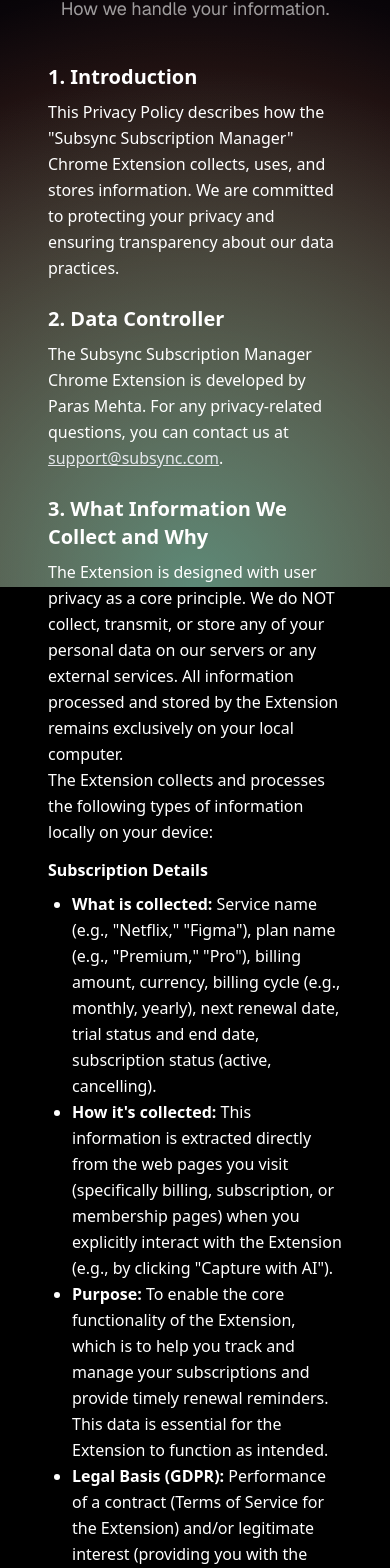
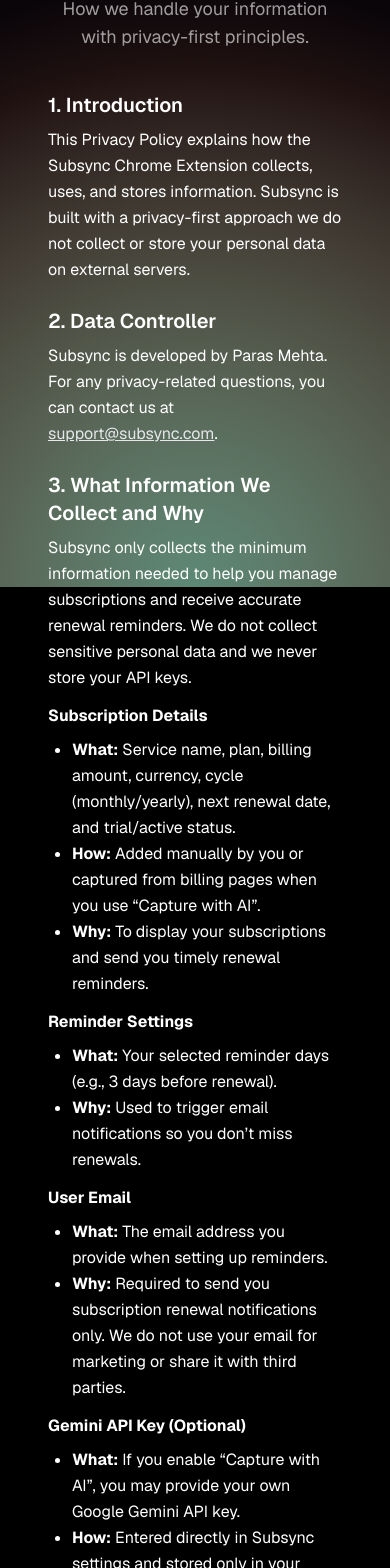
Before and after one commit to parasss19/Subsync, a React (Vite) app: page /privacy in a window 390 px wide. Shown: the part 257-1825 px from the top of the page. Built offline with nearby package versions, Linux system fonts and the light colour scheme.

Commit message:
privacy page updated

```diff
--- a/src/pages/Privacy.jsx
+++ b/src/pages/Privacy.jsx
@@ -1,224 +1,212 @@
-import { CalendarSync } from 'lucide-react';
-import logo from '../assets/logo.svg'
+import logo from "../assets/logo.svg";
 
 const Privacy = () => {
   return (
-    <div className='mt-20 px-6 max-w-5xl mx-auto'>
+    <div className="mt-20 px-6 max-w-5xl mx-auto">
       {/* Title */}
-      <div className='text-center mb-10 font-[Geist]'>
-        <h1 className='text-3xl sm:text-4xl font-bold text-white'>
-          <span className='text-yellow-500 flex items-center justify-center gap-2'>
-            {/* <CalendarSync/> Subsync */}
-            <img src={logo} alt="logo image" className='w-10 h-10'/>
-            Subsync
+      <div className="text-center mb-10 font-[Geist]">
+        <h1 className="text-3xl sm:text-4xl font-bold text-white">
+          <span className="text-yellow-500 flex items-center justify-center gap-2">
+            <img src={logo} alt="logo image" className="w-10 h-10" /> Subsync
           </span>
           Privacy Policy
         </h1>
-        <p className='mt-2 text-lg text-white/60'>How we handle your information.</p>
+        <p className="mt-2 text-lg text-white/60">
+          How we handle your information with privacy-first principles.
+        </p>
       </div>
 
       {/* Content */}
-      <div className='space-y-6 mb-10 text-white leading-relaxed font-[]'>
+      <div className="space-y-6 mb-10 text-white leading-relaxed font-[Geist]">
         <section>
-          <h2 className='text-xl font-semibold text-white mb-2'>1. Introduction</h2>
+          <h2 className="text-xl font-semibold mb-2">1. Introduction</h2>
           <p>
-            This Privacy Policy describes how the "Subsync Subscription Manager"
-            Chrome Extension collects, uses, and stores information. We are committed to protecting
-            your privacy and ensuring transparency about our data practices.
+            This Privacy Policy explains how the Subsync Chrome Extension collects, uses, and stores information.
+            Subsync is built with a privacy-first approach we do not collect or store your personal data on
+            external servers.
           </p>
         </section>
 
         <section>
-          <h2 className='text-xl font-semibold text-white mb-2'>2. Data Controller</h2>
+          <h2 className="text-xl font-semibold mb-2">2. Data Controller</h2>
           <p>
-            The Subsync Subscription Manager Chrome Extension is developed by Paras Mehta. For any
-            privacy-related questions, you can contact us at{' '}
-            <a href='mailto:parasss0708@gmail.com' className='text-gray-200 underline'>support@subsync.com</a>.
+            Subsync is developed by Paras Mehta. For any privacy-related
+            questions, you can contact us at{" "}
+            <a
+              href="mailto:parasss0708@gmail.com"
+              className="text-gray-200 underline"
+            >
+              support@subsync.com
+            </a>
+            .
           </p>
         </section>
 
         <section>
-          <h2 className='text-xl font-semibold text-white mb-2'>3. What Information We Collect and Why</h2>
+          <h2 className="text-xl font-semibold mb-2">
+            3. What Information We Collect and Why
+          </h2>
           <p>
-            The Extension is designed with user privacy as a core principle. We do NOT collect, transmit, or store any
-            of your personal data on our servers or any external services. All information processed and stored by the
-            Extension remains exclusively on your local computer.
+            Subsync only collects the minimum information needed to help you manage
+            subscriptions and receive accurate renewal reminders. We do not collect
+            sensitive personal data and we never store your API keys.
           </p>
 
-          <p>The Extension collects and processes the following types of information locally on your device:</p>
-
-          <h1 className='font-bold mt-3'>Subscription Details</h1>
-          <ul className='list-disc ml-6 mt-2'>
+          <h3 className="font-bold mt-3">Subscription Details</h3>
+          <ul className="list-disc ml-6 mt-2">
             <li>
-              <strong>What is collected:</strong> Service name (e.g., "Netflix," "Figma"), plan name (e.g., "Premium,"
-              "Pro"), billing amount, currency, billing cycle (e.g., monthly, yearly), next renewal date, trial status
-              and end date, subscription status (active, cancelling).
+              <strong>What:</strong> Service name, plan, billing amount, currency,
+              cycle (monthly/yearly), next renewal date, and trial/active status.
             </li>
             <li>
-              <strong>How it&apos;s collected:</strong> This information is extracted directly from the web pages you visit
-              (specifically billing, subscription, or membership pages) when you explicitly interact with the Extension
-              (e.g., by clicking "Capture with AI").
+              <strong>How:</strong> Added manually by you or captured from billing
+              pages when you use “Capture with AI”.
             </li>
             <li>
-              <strong>Purpose:</strong> To enable the core functionality of the Extension, which is to help you track and
-              manage your subscriptions and provide timely renewal reminders. This data is essential for the Extension to
-              function as intended.
-            </li>
-            <li>
-              <strong>Legal Basis (GDPR):</strong> Performance of a contract (Terms of Service for the Extension) and/or
-              legitimate interest (providing you with the requested functionality of subscription management).
+              <strong>Why:</strong> To display your subscriptions and send you timely
+              renewal reminders.
             </li>
           </ul>
 
-          <h1 className='font-bold mt-3'>Gemini API Key (if provided)</h1>
-          <ul className='list-disc ml-6 mt-2'>
+          <h3 className="font-bold mt-3">Reminder Settings</h3>
+          <ul className="list-disc ml-6 mt-2">
             <li>
-              <strong>What is collected:</strong> An API key you may provide to enable the "Capture with AI" feature.
+              <strong>What:</strong> Your selected reminder days (e.g., 3 days before
+              renewal).
             </li>
             <li>
-              <strong>How it&apos;s collected:</strong> You explicitly enter this key into the Extension&apos;s settings page.
-            </li>
-            <li>
-              <strong>Purpose:</strong> To authenticate requests made directly from your browser to Google&apos;s Gemini API
-              service, allowing the "Capture with AI" feature to function.
+              <strong>Why:</strong> Used to trigger email notifications so you don’t
+              miss renewals.
             </li>
           </ul>
 
-          <h1 className='font-bold mt-3'>Page Content (for extraction)</h1>
-          <ul className='list-disc ml-6 mt-2'>
+          <h3 className="font-bold mt-3">User Email</h3>
+          <ul className="list-disc ml-6 mt-2">
             <li>
-              <strong>What is collected:</strong> The text content and HTML structure of the active web page you are
-              viewing.
+              <strong>What:</strong> The email address you provide when setting up
+              reminders.
             </li>
             <li>
-              <strong>How it&apos;s collected:</strong> This data is temporarily accessed by the Extension&apos;s content scripts
-              only when you explicitly click a "Capture" button. It is processed locally to identify and extract
-              subscription details.
+              <strong>Why:</strong> Required to send you subscription renewal
+              notifications only. We do not use your email for marketing or share it
+              with third parties.
+            </li>
+          </ul>
+
+          <h3 className="font-bold mt-3">Gemini API Key (Optional)</h3>
+          <ul className="list-disc ml-6 mt-2">
+            <li>
+              <strong>What:</strong> If you enable “Capture with AI”, you may provide
+              your own Google Gemini API key.
             </li>
             <li>
-              <strong>Purpose:</strong> To perform the automated subscription detail extraction and categorization.
+              <strong>How:</strong> Entered directly in Subsync settings and stored
+              only in your browser.
             </li>
             <li>
-              <strong>Legal Basis (GDPR):</strong> Performance of a contract (providing you with the requested functionality
-              of subscription detail extraction).
+              <strong>Why:</strong> Used locally in your browser to authenticate
+              requests to Google’s API. We never see, transmit, or store your key.
             </li>
           </ul>
         </section>
 
         <section>
-          <h2 className='text-xl font-semibold text-white mb-2'>4. How Information is Stored (Local Storage Only)</h2>
-          <ul className='list-disc ml-6 mt-2'>
+          <h2 className="text-xl font-semibold mb-2">
+            4. Storage
+          </h2>
+          <ul className="list-disc ml-6 mt-2">
             <li>
-              <strong>Local storage:</strong> All the information listed above (Subscription Details, Gemini API Key, and
-              any temporarily processed page content) is stored exclusively in your Chrome browser&apos;s local storage
-              (chrome.storage.local) on your computer.
+              <strong>Database:</strong> We store only the data required to send
+              accurate reminders — subscription details, your email, and reminder
+              days. No sensitive personal data or API keys are stored in our database.
             </li>
             <li>
-              <strong>No Cloud Storage:</strong> We do not have access to, nor do we store, any of this data on our
-              servers or any third-party cloud services.
+              <strong>Local Storage:</strong> Your settings, Gemini API key (if
+              provided), and extension preferences remain only in your Chrome local
+              storage.
             </li>
             <li>
-              <strong>No Transmission:</strong> Your data is never transmitted to us or any other external entity.
+              <strong>No Cloud Backups:</strong> Apart from the reminder-related
+              information above, we do not back up or host your data externally.
             </li>
             <li>
-              <strong>Data Persistence:</strong> The data persists even if you close and reopen Chrome, but it will be
-              deleted if you uninstall the Extension or explicitly clear your Chrome browsing data.
+              <strong>No Transmission:</strong> Subscription and settings data remain
+              private. The only transmissions are emails sent directly to you for
+              reminders.
             </li>
             <li>
-              <strong>Data Portability:</strong> You have the option to export your stored subscription data as a JSON
-              file from the Extension's settings page.
+              <strong>Portability:</strong> You can export/import your subscription
+              list in JSON format at any time.
             </li>
           </ul>
         </section>
 
         <section>
-          <h2 className='text-xl font-semibold text-white mb-2'>5. How Information is Used</h2>
-          <ul className='list-disc ml-6 mt-2'>
-            <li>To display your subscriptions within the Extension&apos;s popup.</li>
-            <li>To calculate and display your total monthly spending.</li>
-            <li>To categorize your subscriptions.</li>
-            <li>To schedule and deliver renewal and trial reminder notifications.</li>
-            <li>To make direct authenticated calls to Google&apos;s Gemini API (if you have provided an API key).</li>
+          <h2 className="text-xl font-semibold mb-2">5. How Information is Used</h2>
+          <ul className="list-disc ml-6 mt-2">
+            <li>Show your subscriptions in the extension.</li>
+            <li>Calculate total monthly/yearly spending.</li>
+            <li>Send renewal/trial reminders you set.</li>
+            <li>Enable AI-powered capture if Gemini API is provided.</li>
           </ul>
         </section>
 
         <section>
-          <h2 className='text-xl font-semibold text-white mb-2'>6. Sharing Your Information (No Sharing)</h2>
+          <h2 className="text-xl font-semibold mb-2">
+            6. Sharing Your Information
+          </h2>
           <p>
-            We do not share, sell, rent, or trade any of your information with third parties. As all data is stored
-            locally on your device, there is no sharing of your data by us. If you choose to use the "Capture with AI"
-            feature and provide a Gemini API Key, requests are made directly from your browser to Google&apos;s API,
-            governed by Google&apos;s own terms of service and privacy policy. We are not involved in this data transfer.
+            We do not share, sell, or trade your information. If you enable
+            Gemini AI, requests are made directly from your browser to Google
+            and are subject to Google’s privacy policy. Subsync never
+            intermediates or stores these requests.
           </p>
         </section>
 
         <section>
-          <h2 className='text-xl font-semibold text-white mb-2'>7. Data Retention</h2>
+          <h2 className="text-xl font-semibold mb-2">7. No Analytics / Tracking</h2>
           <p>
-            Your data is retained for as long as you keep the Extension installed on your Chrome browser and do not
-            explicitly delete the data. We do not have access to your data, so we cannot delete it for you. You are in
-            full control of your data retention.
+            Subsync does not use any third-party analytics, trackers, or ads. We
+            do not monitor your browsing activity or usage behavior.
           </p>
         </section>
 
         <section>
-          <h2 className='text-xl font-semibold text-white mb-2'>8. Your Rights (GDPR)</h2>
-          <ul className='list-disc ml-6 mt-2'>
-            <li>
-              <strong>Right to Access:</strong> You can access all data stored by the Extension by opening the popup or by
-              using the "Export Data" feature.
-            </li>
-            <li>
-              <strong>Right to Rectification:</strong> Modify or update your subscription details directly within the
-              Extension (re-capture overwrites). You can also edit exported JSON and re-import it.
-            </li>
-            <li>
-              <strong>Right to Erasure:</strong> Delete individual subscriptions, delete all data by uninstalling the
-              Extension, or clear the Extension’s local data in your browser.
-            </li>
-            <li>
-              <strong>Right to Restriction of Processing:</strong> Disable features (like reminders) in settings; stop
-              processing by uninstalling the Extension.
-            </li>
-            <li>
-              <strong>Right to Data Portability:</strong> Export your subscription data as JSON.
-            </li>
-            <li>
-              <strong>Right to Object:</strong> Discontinue use of the Extension and uninstall it.
-            </li>
+          <h2 className="text-xl font-semibold mb-2">8. Your Rights (GDPR)</h2>
+          <ul className="list-disc ml-6 mt-2">
+            <li>Access your data in the extension or export as JSON.</li>
+            <li>Edit or overwrite subscriptions anytime.</li>
+            <li>Delete all data by clearing storage or uninstalling.</li>
+            <li>Restrict processing by disabling reminders or uninstalling.</li>
+            <li>Port your data via Export/Import.</li>
           </ul>
-          <p className='mt-2'>
-            As we do not store or process your data on our servers, these rights are primarily exercised by you through
-            your direct interaction with the Extension on your device.
+        </section>
+
+        <section>
+          <h2 className="text-xl font-semibold mb-2">
+            9. Changes to This Privacy Policy
+          </h2>
+          <p>
+            We may update this policy from time to time. Updates will be posted
+            here and in the Chrome Web Store listing. Please review
+            periodically.
           </p>
         </section>
 
         <section>
-          <h2 className='text-xl font-semibold text-white mb-2'>9. Children&apos;s Privacy</h2>
+          <h2 className="text-xl font-semibold mb-2">10. Contact Us</h2>
           <p>
-            The Extension is not intended for use by children under the age of 16. We do not knowingly collect any
-            information from children under 16.
+            For questions or concerns, contact us at{" "}
+            <a
+              href="mailto:parasss0708@gmail.com"
+              className="text-gray-200 underline"
+            >
+              support@subsync.com
+            </a>
           </p>
         </section>
 
-        <section>
-          <h2 className='text-xl font-semibold text-white mb-2'>10. Changes to This Privacy Policy</h2>
-          <p>
-            We may update this Privacy Policy from time to time. We will notify you of any changes by posting the new
-            Privacy Policy on this page within the Chrome Web Store listing. You are advised to review this Privacy
-            Policy periodically for any changes.
-          </p>
-        </section>
-
-        <section>
-          <h2 className='text-xl font-semibold text-white mb-2'>11. Contact Us</h2>
-          <p>
-            If you have any questions or concerns about this Privacy Policy or our data practices, please contact us at:{' '}
-            <a href='mailto:parasss0708@gmail.com' className='text-gray-200 underline'>contact@subsync.com</a>
-          </p>
-        </section>
-
-        <p className='text-sm text-white mt-6'>Last updated: September 8, 2025</p>
+        <p className="text-sm text-white mt-6"> Last updated: September 23, 2025</p>
       </div>
     </div>
   );
```
